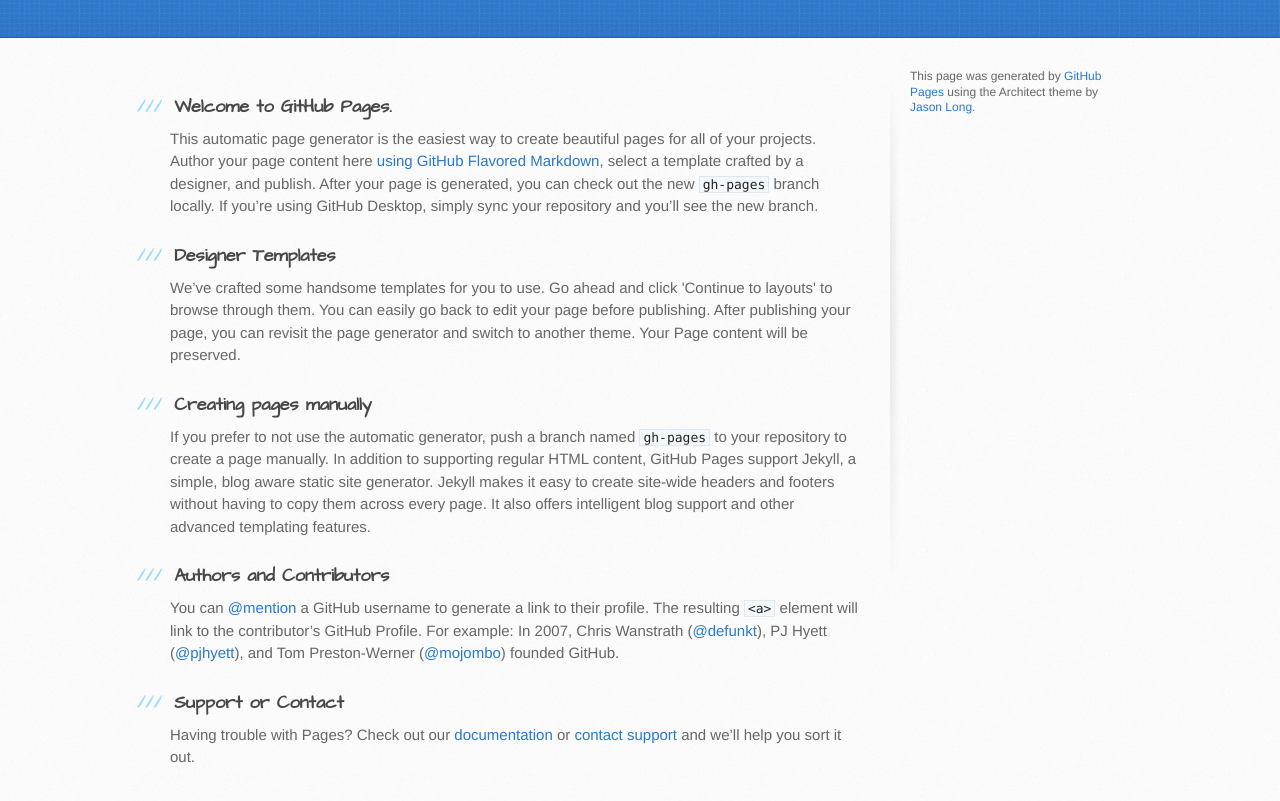
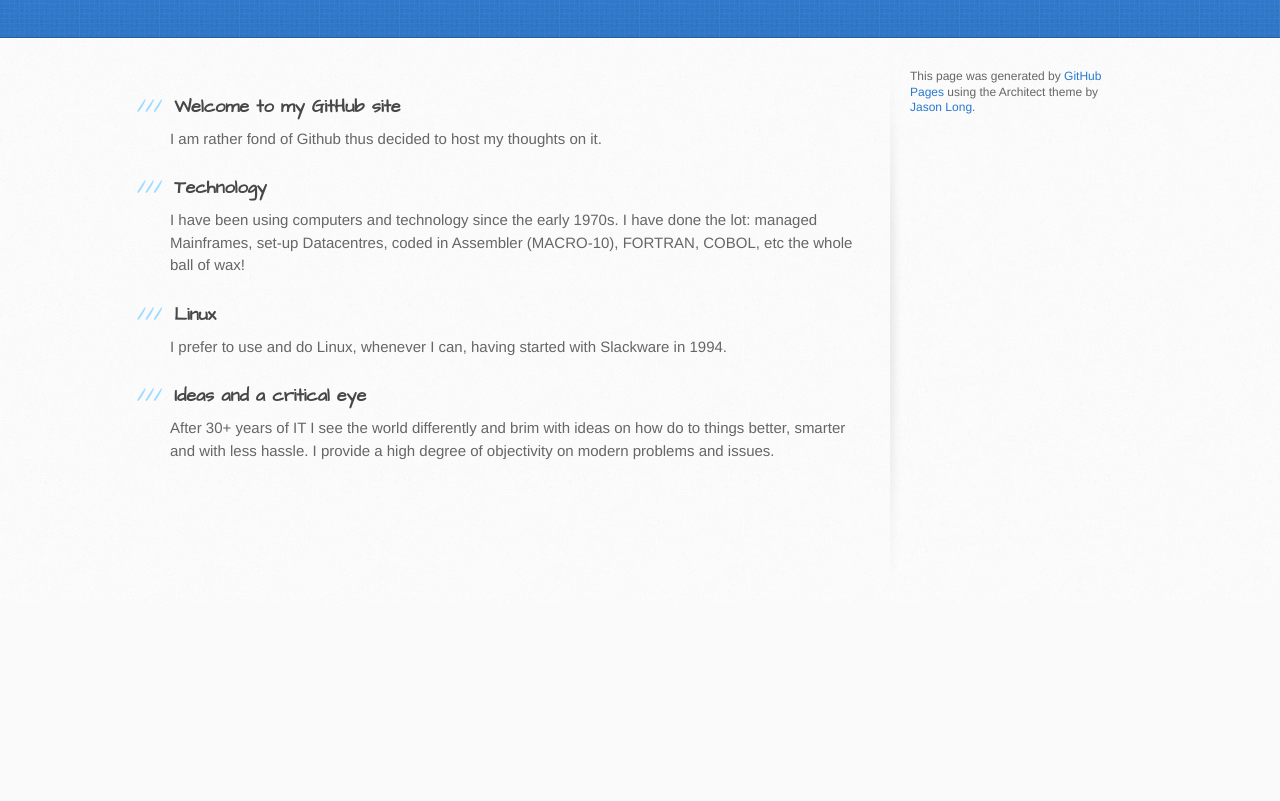
Before and after one commit to brianlinuxing/brianlinuxing.github.io, a plain HTML site: page index.html in a window 1280 px wide. Shown: the part 197-998 px from the top of the page. After the commit the page ends 800 px from the top, so only its background shows below. Drawn offline with Linux system fonts and the light colour scheme.

Commit message:
Replace master branch with page content via GitHub

```diff
--- a/index.html
+++ b/index.html
@@ -29,29 +29,24 @@
       <div class="inner clearfix">
         <section id="main-content">
           <h3>
-<a id="welcome-to-github-pages" class="anchor" href="#welcome-to-github-pages" aria-hidden="true"><span class="octicon octicon-link"></span></a>Welcome to GitHub Pages.</h3>
+<a id="welcome-to-my-github-site" class="anchor" href="#welcome-to-my-github-site" aria-hidden="true"><span class="octicon octicon-link"></span></a>Welcome to my GitHub site</h3>
 
-<p>This automatic page generator is the easiest way to create beautiful pages for all of your projects. Author your page content here <a href="https://guides.github.com/features/mastering-markdown/">using GitHub Flavored Markdown</a>, select a template crafted by a designer, and publish. After your page is generated, you can check out the new <code>gh-pages</code> branch locally. If you’re using GitHub Desktop, simply sync your repository and you’ll see the new branch.</p>
+<p>I am rather fond of Github thus decided to host my thoughts on it.</p>
 
 <h3>
-<a id="designer-templates" class="anchor" href="#designer-templates" aria-hidden="true"><span class="octicon octicon-link"></span></a>Designer Templates</h3>
+<a id="technology" class="anchor" href="#technology" aria-hidden="true"><span class="octicon octicon-link"></span></a>Technology</h3>
 
-<p>We’ve crafted some handsome templates for you to use. Go ahead and click 'Continue to layouts' to browse through them. You can easily go back to edit your page before publishing. After publishing your page, you can revisit the page generator and switch to another theme. Your Page content will be preserved.</p>
+<p>I have been using computers and technology since the early 1970s. I have done the lot: managed Mainframes, set-up Datacentres, coded in Assembler (MACRO-10), FORTRAN, COBOL, etc the whole ball of wax!</p>
 
 <h3>
-<a id="creating-pages-manually" class="anchor" href="#creating-pages-manually" aria-hidden="true"><span class="octicon octicon-link"></span></a>Creating pages manually</h3>
+<a id="linux" class="anchor" href="#linux" aria-hidden="true"><span class="octicon octicon-link"></span></a>Linux</h3>
 
-<p>If you prefer to not use the automatic generator, push a branch named <code>gh-pages</code> to your repository to create a page manually. In addition to supporting regular HTML content, GitHub Pages support Jekyll, a simple, blog aware static site generator. Jekyll makes it easy to create site-wide headers and footers without having to copy them across every page. It also offers intelligent blog support and other advanced templating features.</p>
+<p>I prefer to use and do Linux, whenever I can, having started with Slackware in 1994.</p>
 
 <h3>
-<a id="authors-and-contributors" class="anchor" href="#authors-and-contributors" aria-hidden="true"><span class="octicon octicon-link"></span></a>Authors and Contributors</h3>
+<a id="ideas-and-a-critical-eye" class="anchor" href="#ideas-and-a-critical-eye" aria-hidden="true"><span class="octicon octicon-link"></span></a>Ideas and a critical eye</h3>
 
-<p>You can <a href="https://github.com/blog/821" class="user-mention">@mention</a> a GitHub username to generate a link to their profile. The resulting <code>&lt;a&gt;</code> element will link to the contributor’s GitHub Profile. For example: In 2007, Chris Wanstrath (<a href="https://github.com/defunkt" class="user-mention">@defunkt</a>), PJ Hyett (<a href="https://github.com/pjhyett" class="user-mention">@pjhyett</a>), and Tom Preston-Werner (<a href="https://github.com/mojombo" class="user-mention">@mojombo</a>) founded GitHub.</p>
-
-<h3>
-<a id="support-or-contact" class="anchor" href="#support-or-contact" aria-hidden="true"><span class="octicon octicon-link"></span></a>Support or Contact</h3>
-
-<p>Having trouble with Pages? Check out our <a href="https://help.github.com/pages">documentation</a> or <a href="https://github.com/contact">contact support</a> and we’ll help you sort it out.</p>
+<p>After 30+ years of IT I see the world differently and brim with ideas on how do to things better, smarter and with less hassle. I provide a high degree of objectivity on modern problems and issues. </p>
         </section>
 
         <aside id="sidebar">
```
Also changed, not shown: params.json (+1 -1 lines).
